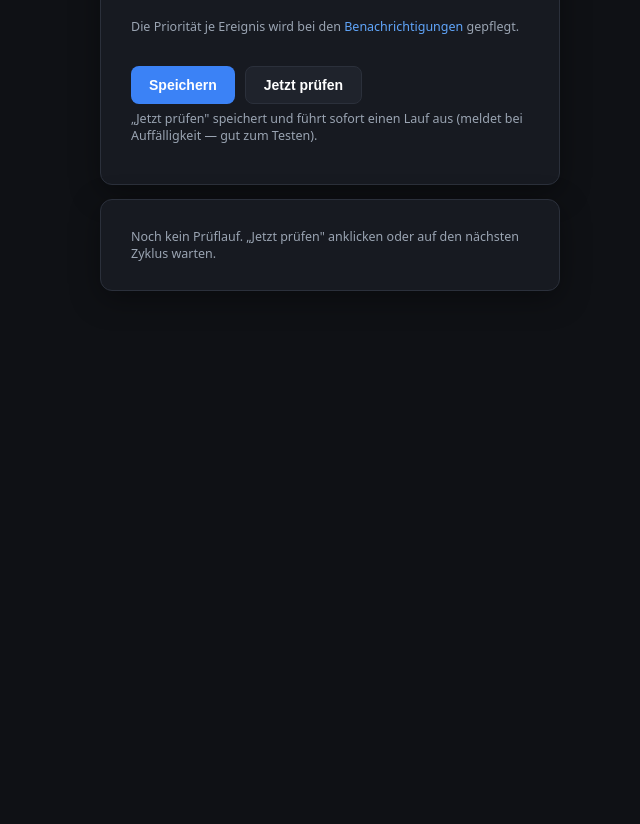
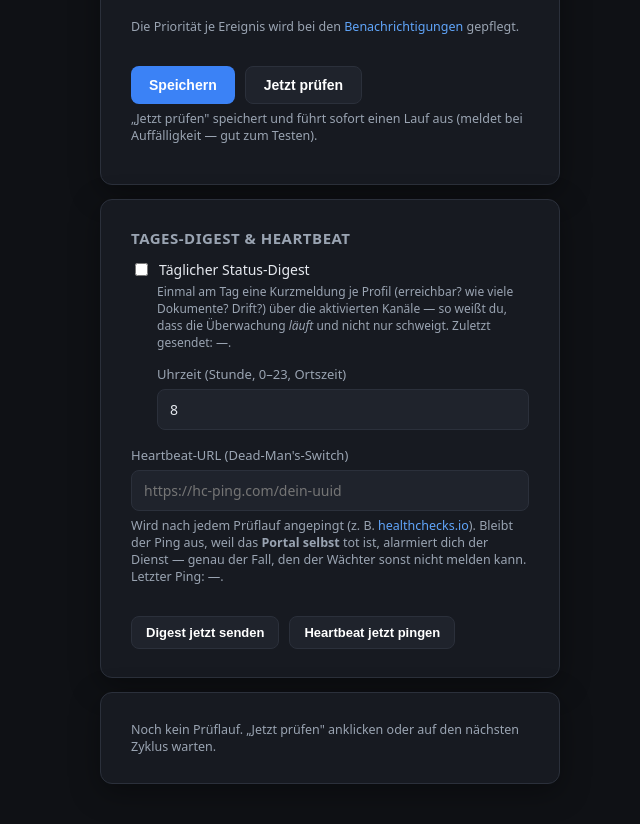
Before and after one commit to martin86x/paperless-generator-portal, a Flask app: page /verwaltung/waechter in a window 1280 px wide. Shown: the part 965-1789 px from the top of the page, without its empty margins (640-1280 px from the left). Before the commit the page ends 1256 px from the top, so only its background shows below. Run offline with Flask 3, Linux system fonts and the light colour scheme; the visitor is signed in with stand-in values (Sample User, id 1); parts of the project's set-up code (start-up, migrations or seed data) failed here and were passed over.

Commit message:
Wächter: Tages-Digest + Heartbeat (Dead-Man's-Switch)
Digest: einmal täglich (konfigurierbare Stunde) je Profil mit aktivem
Kanal eine Kurz-Statusmeldung (erreichbar? Dokumente? Posteingang?
Drift?) über die P3-Kanäle — löst das "Schweigen = ok oder tot?"-Problem.
Neues Benachrichtigungs-Ereignis "digest" (Default-Prio -1).

Heartbeat: konfigurierbare Ping-URL (z. B. healthchecks.io) wird nach
jedem Prüflauf angepingt. Bleibt der Ping aus, weil das Portal selbst
tot ist, alarmiert der externe Dienst — deckt genau den Fall ab, den
der Wächter sonst nicht melden kann.

UI: Karte "Tages-Digest & Heartbeat" im Wächter-Reiter + Testknöpfe
(Digest jetzt senden / Heartbeat jetzt pingen). Config in
config.json['watcher'] (digest_enabled/digest_hour/heartbeat_url).

Verifiziert: ast.parse; Digest end-to-end live (echter ntfy-Digest gegen
.200 kam an: "✓ 1 Dokumente, 1 im Posteingang, keine Drift"); Heartbeat
setzt Zeitstempel; 9/9 Render/POST-Smoke.

Co-Authored-By: Claude Opus 4.8 <noreply@anthropic.com>

```diff
--- a/app/app.py
+++ b/app/app.py
@@ -858,11 +858,12 @@ _NOTIFY_EVENTS = [
     ("drift", "Konfigurations-Drift (fehlende Einträge)"),
     ("asn_gap", "ASN-Lücken"),
     ("duplicate", "Duplikate gefunden"),
+    ("digest", "Täglicher Status-Digest"),
     ("update", "Portal-Update verfügbar"),
     ("error", "Fehler im Portal / Wächter"),
 ]
 _NOTIFY_DEFAULT_PRIO = {"downtime": 1, "drift": 0, "asn_gap": -1,
-                        "duplicate": -1, "update": 0, "error": 1}
+                        "duplicate": -1, "digest": -1, "update": 0, "error": 1}
 _PRIO_LABELS = {-2: "−2 Stumm", -1: "−1 Leise", 0: "0 Normal", 1: "1 Hoch", 2: "2 Notfall"}
 # Pushover-Prioritaet −2…2  ->  ntfy-Prioritaet 1…5.
 _NTFY_PRIO = {-2: "1", -1: "2", 0: "3", 1: "4", 2: "5"}
@@ -1079,6 +1080,9 @@ _WATCHER_DEFAULTS = {
     "interval_min": 60,
     "checks": {"downtime": True, "drift": True, "asn_gap": False, "duplicate": False},
     "asn_gap_threshold": 1,
+    "digest_enabled": False,
+    "digest_hour": 8,          # Ortszeit-Stunde fuer den taeglichen Status-Digest
+    "heartbeat_url": "",       # Dead-Man's-Switch: URL wird nach jedem Zyklus gepingt
 }
 # Laufzeit-Zustand des Waechters (nur im Prozess, der die Sperre haelt). Fuer die UI +
 # Alarm-Entprellung (nur bei Zustandswechsel ok->schlecht senden, nicht jede Runde).
@@ -1090,6 +1094,8 @@ _watcher_state = {
     "alerts_active": set(),   # {(pid, event)} — aktuell gemeldete Auffaelligkeiten
     "last_error": None,
     "last_metrics": None,  # Unix-ts der letzten Kennzahl-Erfassung (Trends, gedrosselt)
+    "last_digest": None,   # 'YYYY-MM-DD' des zuletzt gesendeten Tages-Digests
+    "last_heartbeat": None,  # Unix-ts des letzten Heartbeat-Pings
 }
 _watcher_started = False
 _watcher_lock_fh = None
@@ -1116,6 +1122,9 @@ def _watcher_cfg():
         "checks": {k: bool(ch.get(k, _WATCHER_DEFAULTS["checks"][k]))
                    for k in _WATCHER_DEFAULTS["checks"]},
         "asn_gap_threshold": max(1, _watch_int(w.get("asn_gap_threshold"), 1)),
+        "digest_enabled": bool(w.get("digest_enabled", False)),
+        "digest_hour": max(0, min(23, _watch_int(w.get("digest_hour"), 8))),
+        "heartbeat_url": (w.get("heartbeat_url") or "").strip(),
     }
 
 
@@ -1329,10 +1338,60 @@ def _run_watch_cycle(wc, dispatch=True):
     return results
 
 
+def _profile_digest_line(url, token, gc):
+    """Einzeilige Statuszusammenfassung eines Profils fuer den Tages-Digest."""
+    d = _chk_downtime(url, token)
+    if d["status"] != "ok":
+        return "⚠ " + d["detail"]
+    parts = []
+    total = _api_count(url, token, "documents/?page_size=1")
+    if total is not None:
+        parts.append("%s Dokumente" % total)
+    inbox = _api_count(url, token, "documents/?is_in_inbox=true&page_size=1")
+    if inbox:
+        parts.append("%s im Posteingang" % inbox)
+    dr = _chk_drift(url, token, gc)
+    parts.append("keine Drift" if dr["status"] == "ok" else dr["detail"])
+    return "✓ " + ", ".join(parts)
+
+
+def _send_digest():
+    """Pro Profil mit aktivem Kanal eine Kurz-Statusmeldung senden (Ereignis 'digest')."""
+    try:
+        profs = load_profiles()
+    except (OSError, ValueError):
+        return
+    sent = 0
+    for pid, p in profs.items():
+        url = p.get("paperless_url")
+        if not url:
+            continue
+        n = _notif_of(p)
+        if not (n["pushover"]["enabled"] or n["ntfy"]["enabled"] or n["email"]["enabled"]):
+            continue
+        token = _dec(p.get("paperless_token"))
+        line = _profile_digest_line(url, token, p.get("generator_config") or {})
+        _dispatch_notification(p, "digest", "Paperless-Digest: %s" % (p.get("name") or pid), line)
+        sent += 1
+    if sent:
+        _log_activity("watcher", "Täglicher Digest gesendet (%d Profil(e))" % sent)
+
+
+def _ping_heartbeat(url):
+    """Dead-Man's-Switch: externen Ping-Dienst (z. B. healthchecks.io) anstossen.
+    Bleibt der Ping aus (Portal tot), alarmiert der Dienst — deckt genau den Fall ab,
+    in dem das Portal selbst nicht mehr ueber Downtime warnen kann."""
+    try:
+        requests.get(url, timeout=8)
+        _watcher_state["last_heartbeat"] = time.time()
+    except requests.RequestException:
+        pass
+
+
 def _watcher_loop():
     """Hintergrund-Schleife: alle interval_min Minuten ein Prueflauf, wenn aktiviert.
-    Laeuft nur im Prozess, der die Dateisperre haelt. Faengt alle Fehler ab, damit der
-    Thread nie stirbt."""
+    Zusaetzlich: Heartbeat je Zyklus + Tages-Digest zur eingestellten Stunde.
+    Laeuft nur im Prozess mit der Dateisperre; faengt alle Fehler ab (Thread stirbt nie)."""
     poll = 20  # Sekunden — feiner Takt, damit Enable/Intervall-Aenderungen zeitnah greifen
     while True:
         try:
@@ -1342,6 +1401,14 @@ def _watcher_loop():
                 if not _watcher_state.get("next_run") or now >= _watcher_state["next_run"]:
                     _run_watch_cycle(wc, dispatch=True)
                     _watcher_state["next_run"] = time.time() + wc["interval_min"] * 60
+                    if wc["heartbeat_url"]:
+                        _ping_heartbeat(wc["heartbeat_url"])
+                if wc["digest_enabled"]:
+                    lt = datetime.now()
+                    today = lt.strftime("%Y-%m-%d")
+                    if lt.hour == wc["digest_hour"] and _watcher_state.get("last_digest") != today:
+                        _watcher_state["last_digest"] = today
+                        _send_digest()
             else:
                 _watcher_state["next_run"] = None
             _watcher_state["last_error"] = None
@@ -1415,6 +1482,9 @@ def waechter():
             "interval_min": max(5, _watch_int(f.get("interval_min"), 60)),
             "checks": {k: bool(f.get("chk_" + k)) for k in _WATCHER_DEFAULTS["checks"]},
             "asn_gap_threshold": max(1, _watch_int(f.get("asn_gap_threshold"), 1)),
+            "digest_enabled": bool(f.get("digest_enabled")),
+            "digest_hour": max(0, min(23, _watch_int(f.get("digest_hour"), 8))),
+            "heartbeat_url": (f.get("heartbeat_url", "") or "").strip(),
         }
         cfg = load_config()
         cfg["watcher"] = w
@@ -1424,6 +1494,14 @@ def waechter():
             _run_watch_cycle(_watcher_cfg(), dispatch=True)
             _log_activity("watcher", "Manueller Prüflauf")
             return redirect(url_for("verwaltung", tab="waechter", msg="Prüflauf ausgeführt — Ergebnis unten."))
+        if action == "digest_now":
+            _send_digest()
+            return redirect(url_for("verwaltung", tab="waechter", msg="Digest an alle Profile mit aktivem Kanal gesendet."))
+        if action == "heartbeat_now":
+            if w["heartbeat_url"]:
+                _ping_heartbeat(w["heartbeat_url"])
+                return redirect(url_for("verwaltung", tab="waechter", msg="Heartbeat-Ping gesendet."))
+            return redirect(url_for("verwaltung", tab="waechter", err="Keine Heartbeat-URL gesetzt."))
         return redirect(url_for("verwaltung", tab="waechter", msg="Wächter-Einstellungen gespeichert."))
 
     wc = _watcher_cfg()
@@ -1439,6 +1517,8 @@ def waechter():
                      if _watcher_state.get("next_run") else "—"),
         "active_alerts": len(_watcher_state.get("alerts_active") or ()),
         "error": _watcher_state.get("last_error"),
+        "last_heartbeat": _fmt_rel_ts(_watcher_state.get("last_heartbeat")),
+        "last_digest": _watcher_state.get("last_digest") or "—",
     }
     return render_template(
         "waechter.html", w=wc, events=_NOTIFY_EVENTS, results=results, status=status,
--- a/app/templates/waechter.html
+++ b/app/templates/waechter.html
@@ -61,6 +61,26 @@
       </div>
       <p class="hint">„Jetzt prüfen" speichert und führt sofort einen Lauf aus (meldet bei Auffälligkeit — gut zum Testen).</p>
     </div>
+
+    <!-- Digest + Heartbeat -->
+    <div class="card" style="margin-top:14px">
+      <h2 style="margin-top:0">Tages-Digest &amp; Heartbeat</h2>
+      <label style="display:flex;align-items:center;gap:8px;margin:0;font-size:14px;color:var(--text)">
+        <input type="checkbox" name="digest_enabled" value="1" style="width:auto"{% if w.digest_enabled %} checked{% endif %}> Täglicher Status-Digest
+      </label>
+      <div style="font-size:12px;color:var(--text-dim);margin:4px 0 0 26px">Einmal am Tag eine Kurzmeldung je Profil (erreichbar? wie viele Dokumente? Drift?) über die aktivierten Kanäle — so weißt du, dass die Überwachung <em>läuft</em> und nicht nur schweigt. Zuletzt gesendet: {{ status.last_digest }}.</div>
+      <label style="margin-left:26px">Uhrzeit (Stunde, 0–23, Ortszeit)</label>
+      <input type="text" name="digest_hour" value="{{ w.digest_hour }}" inputmode="numeric" placeholder="8" style="margin-left:26px;width:calc(100% - 26px)">
+
+      <label style="margin-top:16px">Heartbeat-URL (Dead-Man's-Switch)</label>
+      <input type="url" name="heartbeat_url" value="{{ w.heartbeat_url }}" placeholder="https://hc-ping.com/dein-uuid">
+      <p class="hint">Wird nach jedem Prüflauf angepingt (z. B. <a class="link" href="https://healthchecks.io" target="_blank" rel="noopener">healthchecks.io</a>). Bleibt der Ping aus, weil das <strong>Portal selbst</strong> tot ist, alarmiert dich der Dienst — genau der Fall, den der Wächter sonst nicht melden kann. Letzter Ping: {{ status.last_heartbeat }}.</p>
+
+      <div style="display:flex;gap:10px;flex-wrap:wrap;margin-top:8px">
+        <button type="submit" name="action" value="digest_now" style="width:auto;padding:8px 14px;font-size:13px;background:var(--bg3);border:1px solid var(--border)">Digest jetzt senden</button>
+        <button type="submit" name="action" value="heartbeat_now" style="width:auto;padding:8px 14px;font-size:13px;background:var(--bg3);border:1px solid var(--border)">Heartbeat jetzt pingen</button>
+      </div>
+    </div>
   </form>
 
   <!-- Ergebnisse -->
```
